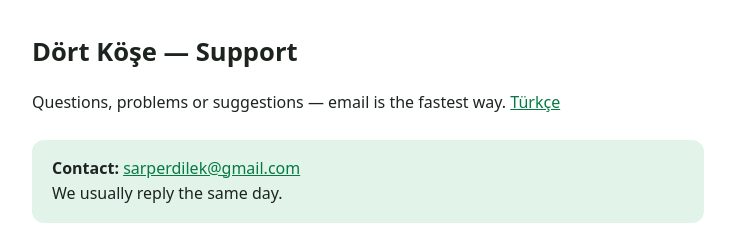
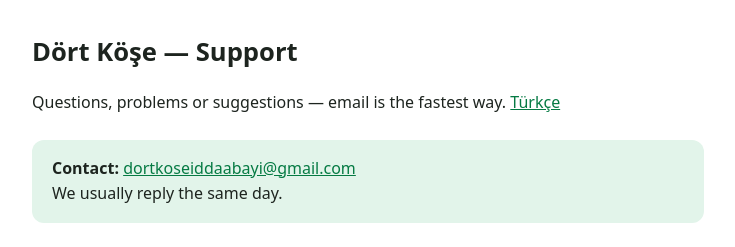
Before and after one commit to dortkoseiddaa/dortkoseiddaa.github.io, a plain HTML site: page support/index.html in a window 1280 px wide. Shown: the top 247 px of the page, without its empty margins (272-1007 px from the left). Drawn offline with Linux system fonts and the light colour scheme.

Commit message:
Gizlilik ve iletisim bilgisi guncellendi (Meta olcumu, kullanici icerigi, yeni adres)

```diff
--- a/support/index.html
+++ b/support/index.html
@@ -18,7 +18,7 @@
 <a href="/destek/">Türkçe</a></p>
 
 <div class="contact">
-  <strong>Contact:</strong> <a href="mailto:sarperdilek@gmail.com">sarperdilek@gmail.com</a><br>
+  <strong>Contact:</strong> <a href="mailto:dortkoseiddaabayi@gmail.com">dortkoseiddaabayi@gmail.com</a><br>
   We usually reply the same day.
 </div>
 
```
